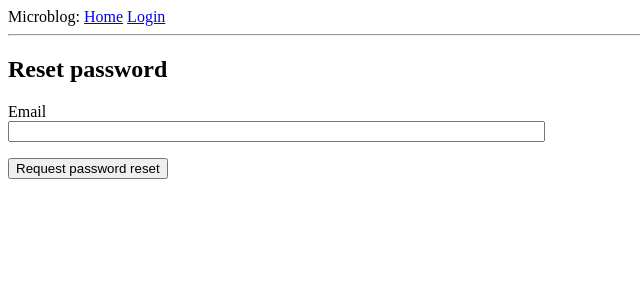
After one commit to mivanchenko/microblog, a Flask app: page /reset_password_request in a window 1280 px wide. The commit adds this page. Shown: the top 300 px of the page, without its empty margins (0-640 px from the left). Run offline with Flask 2, Linux system fonts and the light colour scheme.

Commit message:
Fix pagination bug, add reset password support via email

```diff
--- a/app/__init__.py
+++ b/app/__init__.py
@@ -3,6 +3,7 @@ from config import Config
 from flask_sqlalchemy import SQLAlchemy
 from flask_migrate import Migrate
 from flask_login import LoginManager
+from flask_mail import Mail
 
 app = Flask(__name__)
 app.config.from_object(Config)
@@ -10,13 +11,14 @@ db = SQLAlchemy(app)
 migrate = Migrate(app, db)
 login = LoginManager(app)
 login.login_view = 'login'
+mail = Mail(app)
 
 from app import routes, models, errors
 
 import logging
 
-#from logging.handlers import SMTPHandler
-#
+from logging.handlers import SMTPHandler
+
 #if not app.debug:
 #    if app.config['MAIL_SERVER']:
 #        auth = None
--- a/app/forms.py
+++ b/app/forms.py
@@ -50,3 +50,12 @@ class EditProfileForm(FlaskForm):
 class PostForm(FlaskForm):
     post = TextAreaField('Say something', validators=[ DataRequired(), Length(min=1, max=140) ])
     submit = SubmitField('Submit')
+
+class ResetPasswordRequestForm(FlaskForm):
+    email = StringField('Email', validators=[DataRequired(), Email()])
+    submit = SubmitField('Request password reset')
+
+class ResetPasswordForm(FlaskForm):
+    password = PasswordField('Password', validators=[DataRequired()])
+    password2 = PasswordField('Repeat Password', validators=[DataRequired(), EqualTo('password')])
+    submit = SubmitField('Request password reset')
--- a/app/routes.py
+++ b/app/routes.py
@@ -1,8 +1,10 @@
 from flask import render_template, flash, redirect, url_for, request
 from app import app, db
-from app.forms import LoginForm, RegistrationForm, EditProfileForm, PostForm
+from app.forms import LoginForm, RegistrationForm, EditProfileForm, PostForm, \
+ResetPasswordRequestForm, ResetPasswordForm
 from flask_login import current_user, login_user, logout_user, login_required
 from app.models import User, Post
+from app.email import send_password_reset_email
 from werkzeug.urls import url_parse
 from datetime import datetime
 
@@ -89,7 +91,7 @@ def user(username):
         if posts.has_next else None
     prev_url = url_for('user', username=user.username, page=posts.prev_num) \
         if posts.has_prev else None
-    return render_template('user.html', user=user, posts=posts,
+    return render_template('user.html', user=user, posts=posts.items,
         next_url=next_url, prev_url=prev_url
     )
 
@@ -152,3 +154,32 @@ def explore():
     return render_template('index.html', title='Explore', posts=posts.items,
         next_url=next_url, prev_url=prev_url
     )
+
+@app.route('/reset_password_request', methods=['GET', 'POST'])
+def reset_password_request():
+    if current_user.is_authenticated:
+        return redirect(url_for('index'))
+    form = ResetPasswordRequestForm()
+    if form.validate_on_submit():
+        user = User.query.filter_by(email=form.email.data).first()
+        if user:
+            send_password_reset_email(user)
+        flash('Check your email for the instructions to reset your password')
+        return redirect(url_for('login'))
+    return render_template('reset_password_request.html',
+                           title='Reset password', form=form)
+
+@app.route('/reset_password/<token>', methods=['GET', 'POST'])
+def reset_password(token):
+    if current_user.is_authenticated:
+        return redirect(url_for('index'))
+    user = User.verify_reset_password_token(token)
+    if not user:
+        return redirect(url_for('index'))
+    form = ResetPasswordForm()
+    if form.validate_on_submit():
+        user.set_password(form.password.data)
+        db.session.commit()
+        flash('Your password has been reset.')
+        return redirect(url_for('login'))
+    return render_template('reset_password.html', form=form)
--- a/app/templates/login.html
+++ b/app/templates/login.html
@@ -22,4 +22,8 @@
     <p>{{ form.submit() }}</p>
   </form>
   <p>New User? <a href="{{ url_for('register') }}">Click to Register!</a></p>
+  <p>
+    Forgot your password?
+    <a href="{{ url_for('reset_password_request') }}">Click to reset it</a>
+  </p>
 {% endblock %}
--- /dev/null
+++ b/app/templates/reset_password_request.html
@@ -0,0 +1,16 @@
+{% extends "base.html" %}
+
+{% block content %}
+    <h2>Reset password</h2>
+    <form action="" method="post">
+        {{ form.hidden_tag() }}
+        <p>
+            {{ form.email.label }}<br>
+            {{ form.email(size=64) }}<br>
+            {% for error in form.email.errors %}
+            <span style="color: red;">[{{ error }}]</span>
+            {% endfor %}
+        </p>
+        <p>{{ form.submit() }}</p>
+    </form>
+{% endblock %}
--- a/config.py
+++ b/config.py
@@ -15,4 +15,4 @@ class Config(object):
     MAIL_PASSWORD = os.environ.get('MAIL_PASSWORD')
     ADMINS = ['my-email@example.com']
 
-    POSTS_PER_PAGE = 20
+    POSTS_PER_PAGE = 3
```
Also changed, not shown: app/email.py (added, +19 -0 lines), app/models.py (+20 -1 lines), app/templates/email/reset_password.html (added, +12 -0 lines), app/templates/email/reset_password.txt (added, +11 -0 lines), app/templates/reset_password.html (added, +23 -0 lines), README.md, 1 other file.
